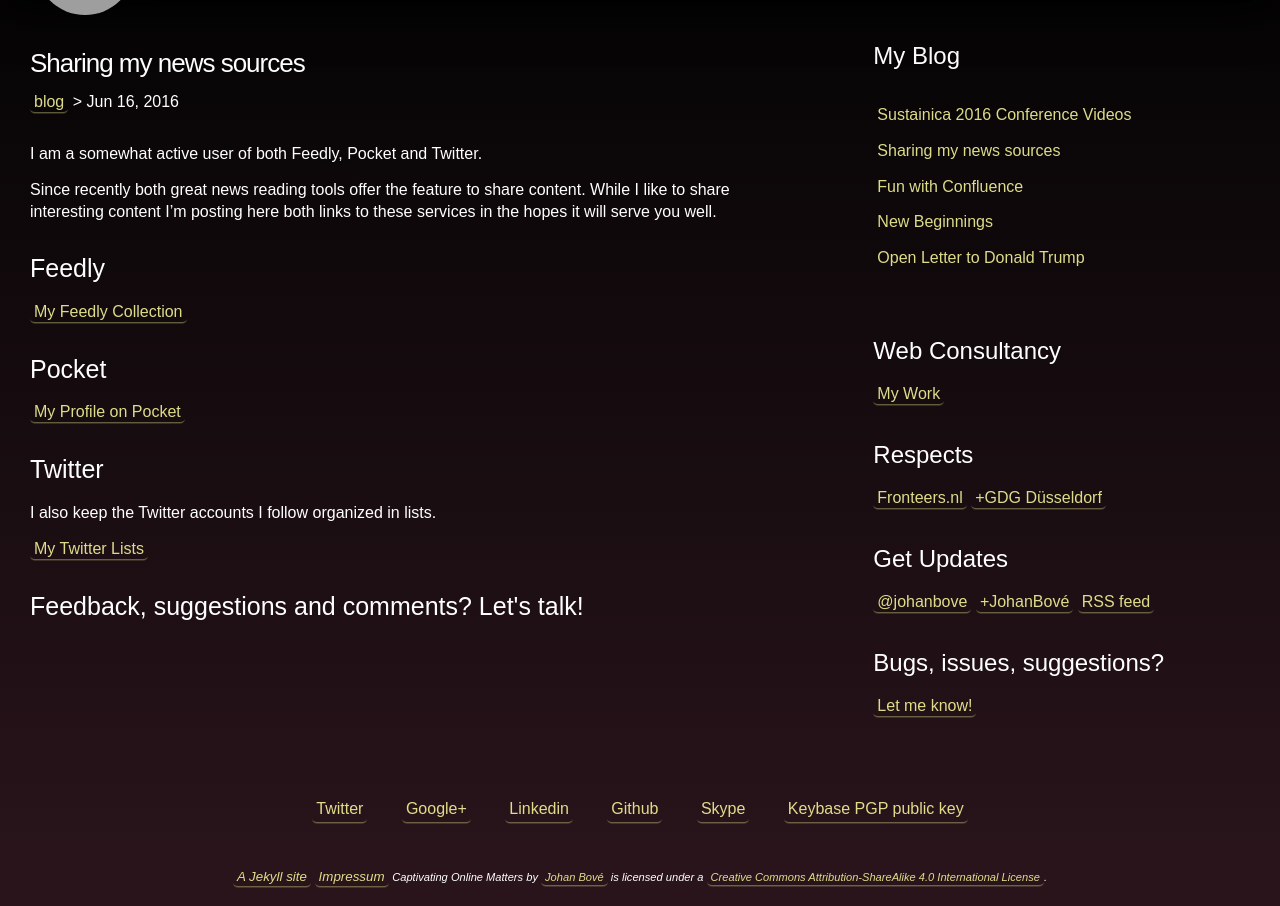
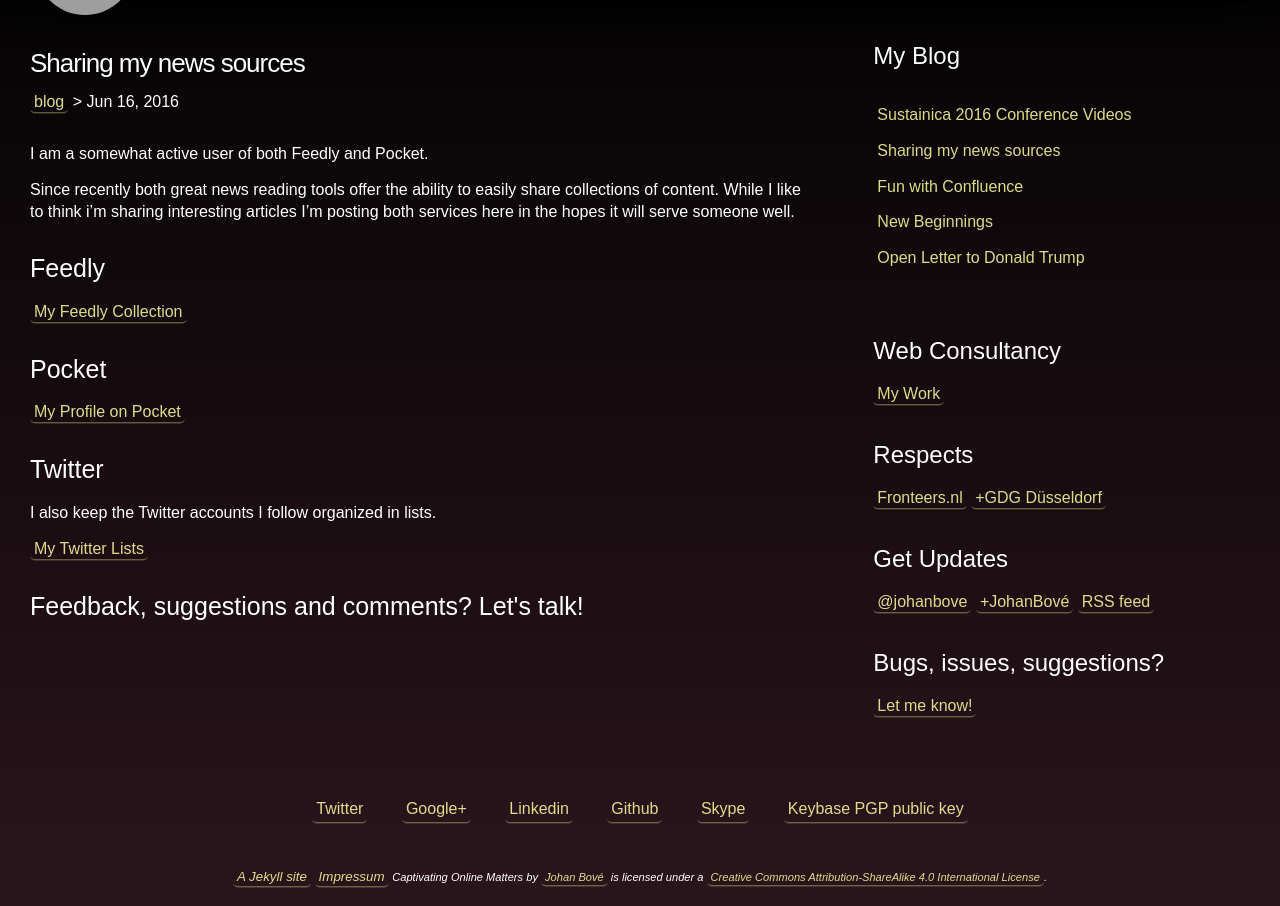
Before and after one commit to johanbove/johanbove.github.io, a Jekyll site: the page built from _posts/2016-06-16-sharing-my-feeds.md, in a window 1280 px wide and 1011 px high, cut to the strip 105-1011 px from the top of the window. Built offline with Jekyll 4.4.1, drawn with Linux system fonts in a browser that asks for light colours; comment, search, counter and statistics services are not loaded; grey boxes are pictures that could not be loaded.

Commit message:
Update post

```diff
--- a/_posts/2016-06-16-sharing-my-feeds.md
+++ b/_posts/2016-06-16-sharing-my-feeds.md
@@ -4,9 +4,9 @@
 categories: blog
 ---
 
-I am a somewhat active user of both Feedly, Pocket and Twitter.
+I am a somewhat active user of both Feedly and Pocket.
 
-Since recently both great news reading tools offer the feature to share content. While I like to share interesting content I'm posting here both links to these services in the hopes it will serve you well.
+Since recently both great news reading tools offer the ability to easily share collections of content. While I like to think i'm sharing interesting articles I'm posting both services here in the hopes it will serve someone well.
 
 ## Feedly
 
```
